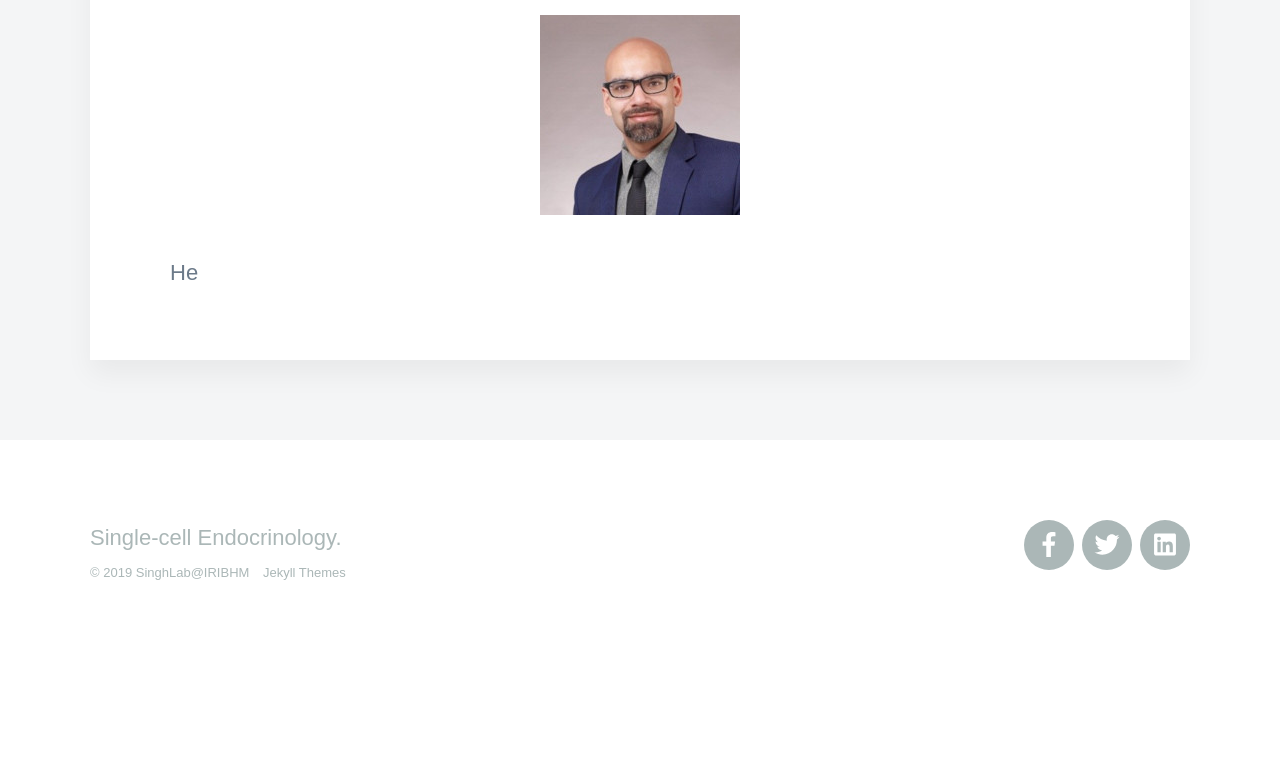
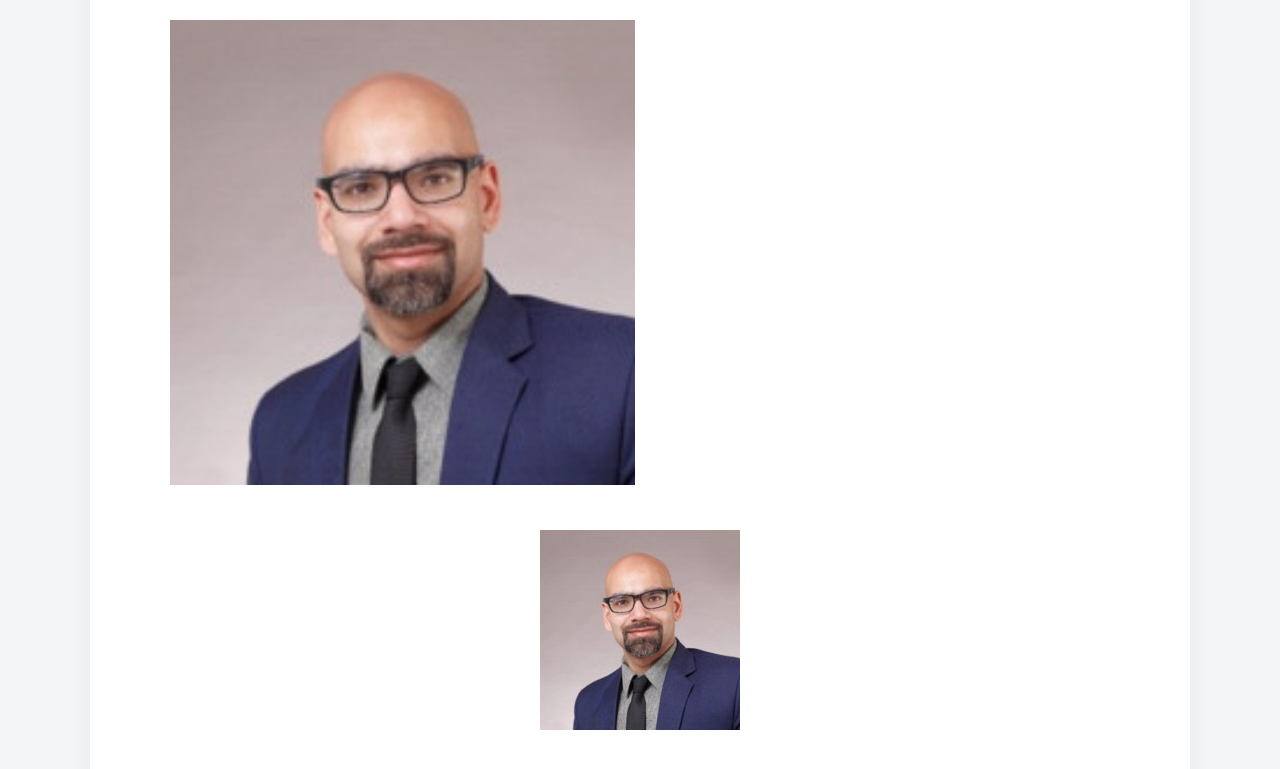
Before and after one commit to sumeetpalsingh/sumeetpalsingh.github.io, a Jekyll site: the page built from _pages/members.md, in a window 1280 px wide and 900 px high, scrolled down 909 px. Shown: the top 769 px of the window. Built offline with Jekyll 4.4.1, drawn with Linux system fonts in a browser that asks for light colours; nearby versions of some CDN libraries; some web fonts are replaced; before the commit the page ends 1568 px from its top, so only the background shows below that.

Commit message:
Update members.md

```diff
--- a/_pages/members.md
+++ b/_pages/members.md
@@ -14,7 +14,10 @@ featured_image: /images/demo/about.jpg
 
 ### Sumeet Pal Singh
 
+<div class="gallery" data-columns="2">
+    <img src="/images/members/sumeet.jpeg">
+</div>
+
+
 ![Sumeet](/images/members/sumeet.jpeg "Group Leader"){: .align-left}
-Sumeet performed his PhD under the supervision of Dr. [Kenneth Poss](https://sites.duke.edu/posslab/) at Duke University, USA.
-
-He
+Sumeet performed his PhD under the supervision of Dr. [Kenneth Poss](https://sites.duke.edu/posslab/) at Duke University, USA. He
```
